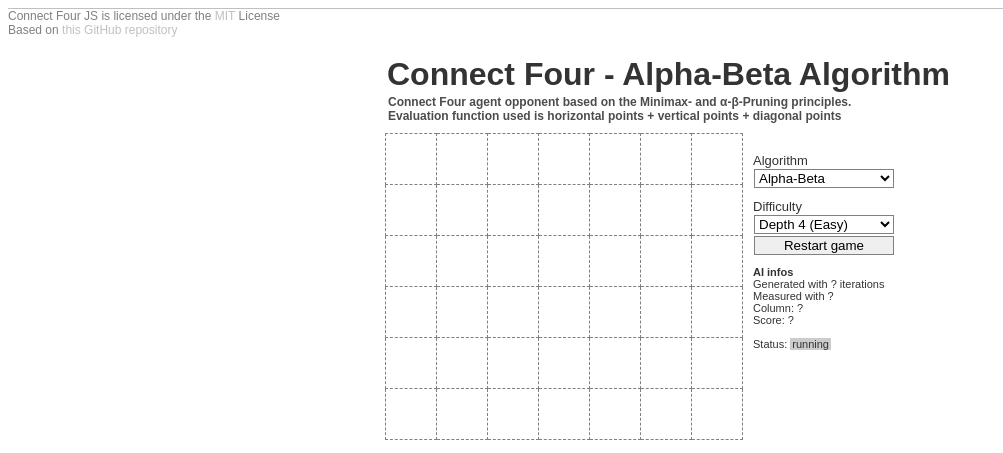
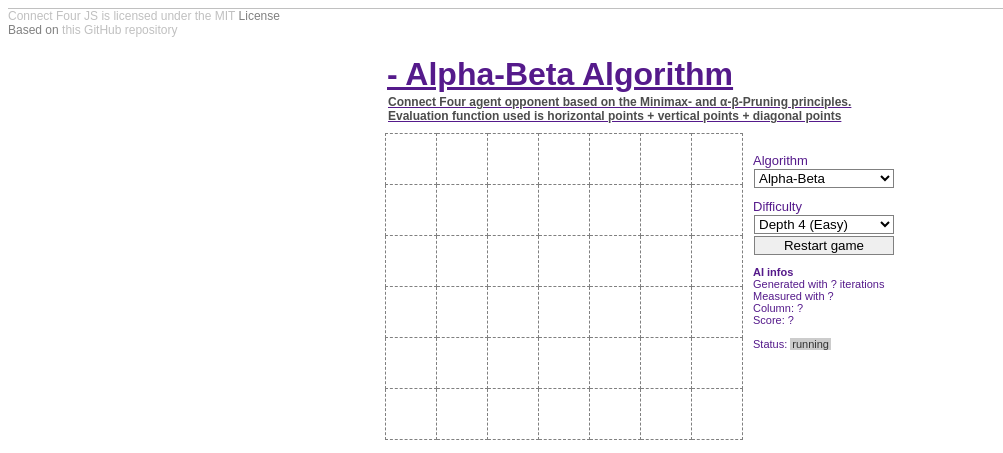
Before and after one commit to pmeridian/pmeridian.github.io, a plain HTML site: page ConnectFour/index.html in a window 1280 px wide. Shown: the whole page, without its empty margins (0-1003 px from the left). Drawn offline with Linux system fonts and the light colour scheme.

Commit message:
href connect four

```diff
--- a/ConnectFour/index.html
+++ b/ConnectFour/index.html
@@ -10,7 +10,7 @@
     </head>
     <body>
         <div id="container">
-            <h1 class="header-text">Connect Four - Alpha-Beta Algorithm</h1>
+            <h1 class="header-text"><a href="https://en.wikipedia.org/wiki/Connect_Four" Connect Four</a> - Alpha-Beta Algorithm</h1>
             <p class="text subheader-text">
               Connect Four agent opponent based on the Minimax- and α-β-Pruning principles.<br>
 	      Evaluation function used is horizontal points + vertical points + diagonal points
```
